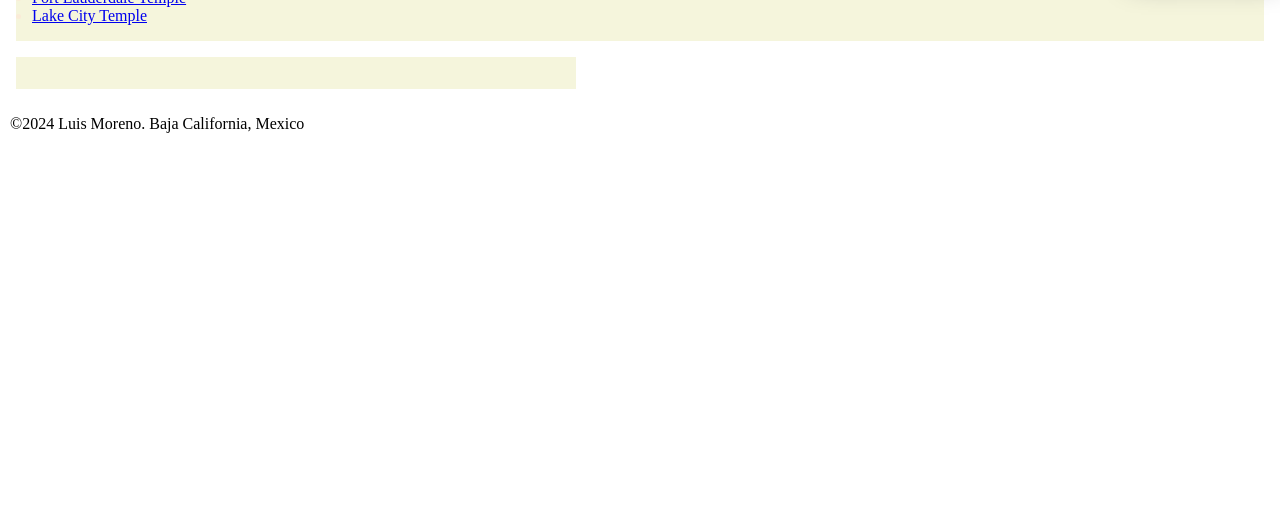
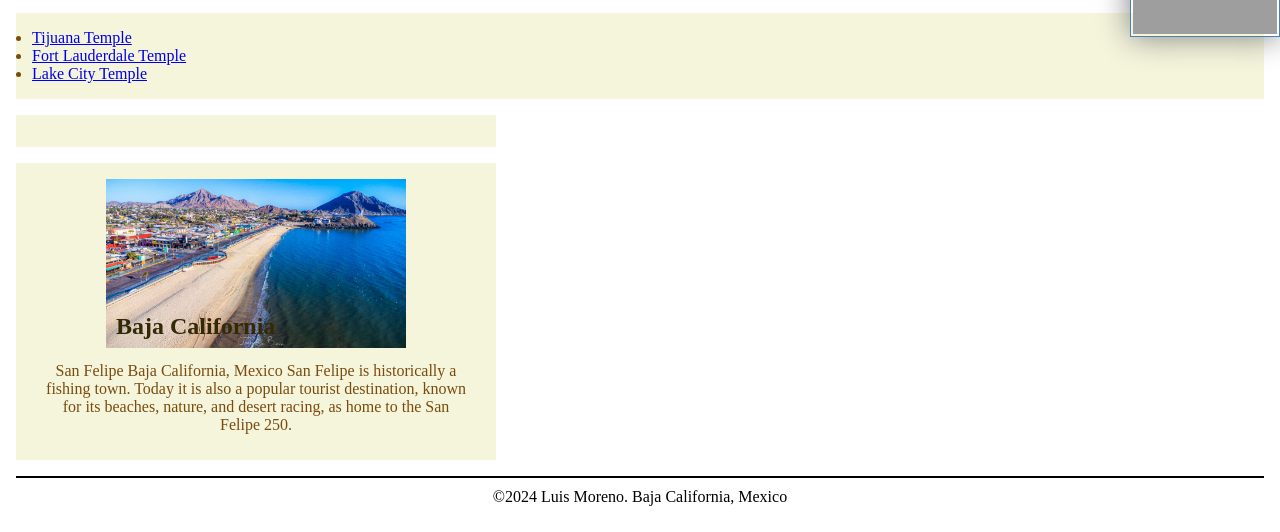
Before and after one commit to luismx31/wdd130, a plain HTML site: page index.html in a window 1280 px wide. Shown: the part 366-898 px from the top of the page. Before the commit the page ends 800 px from the top, so only its background shows below. Drawn offline with Linux system fonts and the light colour scheme; grey boxes are pictures that could not be loaded.

Commit message:
new css content

```diff
--- a/index.html
+++ b/index.html
@@ -1,3 +1,4 @@
+<!-- May 7 2024-->
 <!DOCTYPE html>
 <html lang="en-us">
 <head>
@@ -15,6 +16,7 @@
             <a href="#">Home</a>
             <a href="wwr/">Rafting Site</a>
             <a href="wwr/site-plan-rafting.html">Rafting Site Plan</a>
+            <a href="https://facebook.com">Profile</a>
 
             </nav>
     </header>
@@ -28,12 +30,22 @@
      </p>
      <ul class="box">
         <li><a href="https://www.churchofjesuschrist.org/bc/content/ldsorg/church/news/2015/11/13/tijuana580.jpg">Tijuana Temple</a></li>
-        <li><a href="https://churchofjesuschrist.org/imgs/0871c25e05d9ad7a649fba4ce0cffcb112f0aed7/full/320%2C/0/default">Fort Lauderdale Temple<a/></li>
+        <li><a href="https://churchofjesuschrist.org/imgs/0871c25e05d9ad7a649fba4ce0cffcb112f0aed7/full/320%2C/0/default">Fort Lauderdale Temple</a></li>
         <li><a href="https://www.churchofjesuschrist.org/bc/content/ldsorg/church/news/2019/04/19/580-take-a-look-at-the-project-renderings-for-the-salt-lake-temp_4.jpg"> Lake City Temple</a></li>
-     </ul>
-     <aside class="box"></aside>
+
+    </ul>
+
+    <aside class="box"></aside>
 
     </main>
+    <aside class="box">
+        <h2>Baja California</h2>
+        <img src="images/san-felipe.jpeg" alt="San Felipe Baja California, Mexico">
+        <p>San Felipe Baja California, Mexico San Felipe is historically a fishing town.
+             Today it is also a popular tourist destination, known for its beaches, nature, and desert racing, as home to the San Felipe 250. </p>
+
+
+    </aside>
     <footer>
         <p> &copy;2024 Luis Moreno. Baja California, Mexico </p>
     </footer>
--- a/styles/styles.css
+++ b/styles/styles.css
@@ -20,17 +20,49 @@ h1 {
     color: steelblue;
  }
 
- img {
+ main img {
     width: 150px;
     height: auto;
     border: 1px solid steelblue;
     padding: 2px;
     box-shadow: 0 0 30px gray;
+    float:right;
+    margin:0;
+
  }
 
  p {
     padding: 10px;
  }
+
+ aside{
+    width:30em;
+    position: relative;
+    text-align: center;
+ }
+
+aside img {
+    width:300px;
+    height:auto;
+}
+
+
+aside h2{
+    position:absolute;
+    left: 100px;
+    top:150px;
+    color:#342905
+
+}
+
+footer {
+    margin:1em;
+    border-top:2px solid #000;
+    text-align:center;
+}
+
+
+
 
  /* Calss Selectors*/
 
@@ -39,20 +71,5 @@ h1 {
     border:2px solid rgb(59, 40, 40,);
     padding:1rem;
     background-color: beige;
-    color:antiquewhite;
+    color:rgb(122, 75, 14);
  }
-
-  aside{
-    width:35em;
-    flex:right;
-    position: relative;
- }
-
- main img {
-    float: right;
-
-
-
-
-
- }
```
Also changed, not shown: images/san-felipe.jpeg (added).
